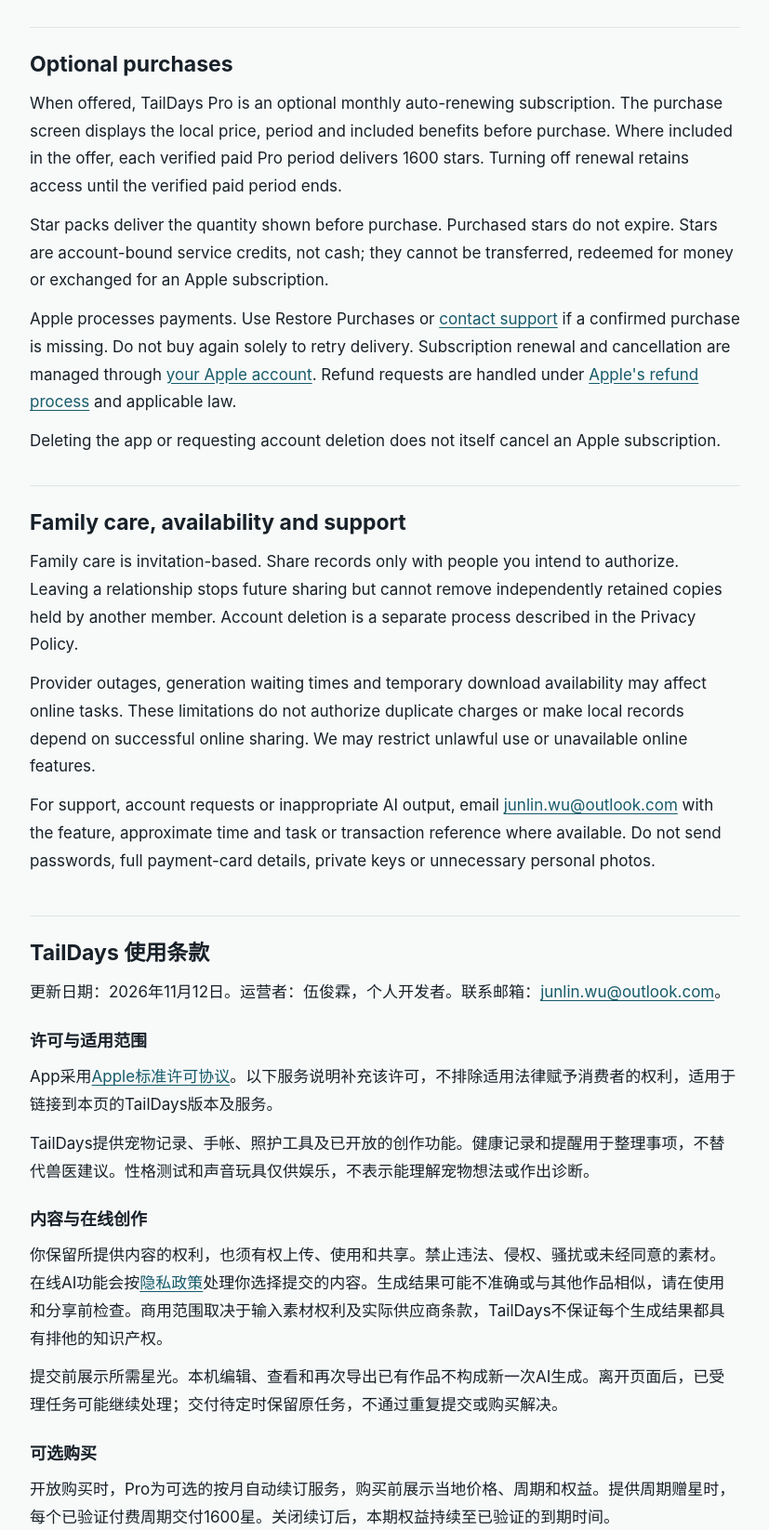
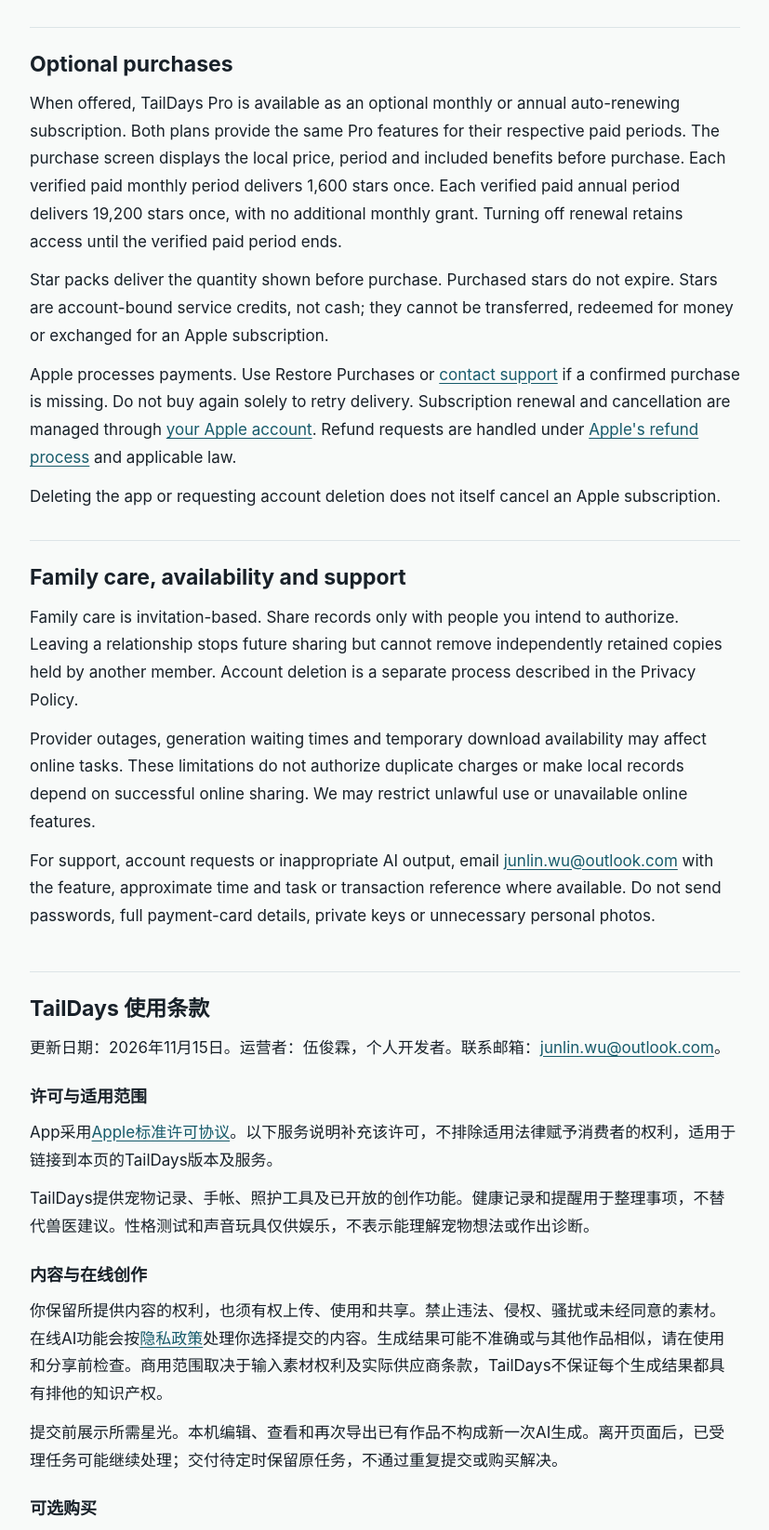
Before and after one commit to O1SL/taildays-support, a plain HTML site: page terms/index.html in a window 1280 px wide. Shown: the part 1154-2800 px from the top of the page at 93% size, without its empty margins (226-1053 px from the left). Drawn offline with Linux system fonts and the light colour scheme.

Commit message:
docs: 补齐已启用的Pro年付条款
月付1,600星，年付一次19,200星；保留其余条款和现有运营者资料。

Co-Authored-By: Claude Code <noreply@anthropic.com>

```diff
--- a/terms/index.html
+++ b/terms/index.html
@@ -12,7 +12,7 @@
 <a class="brand" href="../">TailDays</a>
 <h1>Terms of Use</h1>
 <p class="lead">Service information for life with your pet.</p>
-<p>Last updated: November 12, 2026. Operator: 伍俊霖, individual developer. Contact: <a href="mailto:junlin.wu@outlook.com">junlin.wu@outlook.com</a>.</p>
+<p>Last updated: November 15, 2026. Operator: 伍俊霖, individual developer. Contact: <a href="mailto:junlin.wu@outlook.com">junlin.wu@outlook.com</a>.</p>
 <p><a href="#zh">简体中文</a> · <a href="../privacy/">Privacy Policy</a></p>
 <section>
 <h2>License and scope</h2>
@@ -27,7 +27,7 @@
 </section>
 <section>
 <h2>Optional purchases</h2>
-<p>When offered, TailDays Pro is an optional monthly auto-renewing subscription. The purchase screen displays the local price, period and included benefits before purchase. Where included in the offer, each verified paid Pro period delivers 1600 stars. Turning off renewal retains access until the verified paid period ends.</p>
+<p>When offered, TailDays Pro is available as an optional monthly or annual auto-renewing subscription. Both plans provide the same Pro features for their respective paid periods. The purchase screen displays the local price, period and included benefits before purchase. Each verified paid monthly period delivers 1,600 stars once. Each verified paid annual period delivers 19,200 stars once, with no additional monthly grant. Turning off renewal retains access until the verified paid period ends.</p>
 <p>Star packs deliver the quantity shown before purchase. Purchased stars do not expire. Stars are account-bound service credits, not cash; they cannot be transferred, redeemed for money or exchanged for an Apple subscription.</p>
 <p>Apple processes payments. Use Restore Purchases or <a href="../support/">contact support</a> if a confirmed purchase is missing. Do not buy again solely to retry delivery. Subscription renewal and cancellation are managed through <a href="https://apps.apple.com/account/subscriptions/">your Apple account</a>. Refund requests are handled under <a href="https://support.apple.com/118223">Apple's refund process</a> and applicable law.</p>
 <p>Deleting the app or requesting account deletion does not itself cancel an Apple subscription.</p>
@@ -40,7 +40,7 @@
 </section>
 <section lang="zh-Hans" class="translation" id="zh">
 <h2>TailDays 使用条款</h2>
-<p>更新日期：2026年11月12日。运营者：伍俊霖，个人开发者。联系邮箱：<a href="mailto:junlin.wu@outlook.com">junlin.wu@outlook.com</a>。</p>
+<p>更新日期：2026年11月15日。运营者：伍俊霖，个人开发者。联系邮箱：<a href="mailto:junlin.wu@outlook.com">junlin.wu@outlook.com</a>。</p>
 <h3>许可与适用范围</h3>
 <p>App采用<a href="https://www.apple.com/legal/internet-services/itunes/dev/stdeula/">Apple标准许可协议</a>。以下服务说明补充该许可，不排除适用法律赋予消费者的权利，适用于链接到本页的TailDays版本及服务。</p>
 <p>TailDays提供宠物记录、手帐、照护工具及已开放的创作功能。健康记录和提醒用于整理事项，不替代兽医建议。性格测试和声音玩具仅供娱乐，不表示能理解宠物想法或作出诊断。</p>
@@ -48,7 +48,7 @@
 <p>你保留所提供内容的权利，也须有权上传、使用和共享。禁止违法、侵权、骚扰或未经同意的素材。在线AI功能会按<a href="../privacy/">隐私政策</a>处理你选择提交的内容。生成结果可能不准确或与其他作品相似，请在使用和分享前检查。商用范围取决于输入素材权利及实际供应商条款，TailDays不保证每个生成结果都具有排他的知识产权。</p>
 <p>提交前展示所需星光。本机编辑、查看和再次导出已有作品不构成新一次AI生成。离开页面后，已受理任务可能继续处理；交付待定时保留原任务，不通过重复提交或购买解决。</p>
 <h3>可选购买</h3>
-<p>开放购买时，Pro为可选的按月自动续订服务，购买前展示当地价格、周期和权益。提供周期赠星时，每个已验证付费周期交付1600星。关闭续订后，本期权益持续至已验证的到期时间。</p>
+<p>开放购买时，Pro提供可选的月度或年度自动续订方案，两种方案在各自已付期间提供相同的Pro功能。购买前展示当地价格、周期和权益。每个已验证付费月度一次交付1,600星；每个已验证付费年度一次交付19,200星，不再按月另行发放。关闭续订后，本期权益持续至已验证的到期时间。</p>
 <p>星光包按购买页数量交付，购买获得的星光不设到期日。星光是账号内服务额度，不是现金，不转让、不兑现，也不兑换Apple订阅。</p>
 <p>付款由Apple处理。已确认购买未到账时，可恢复购买或<a href="../support/">联系支持</a>，不要为重试交付再次购买。自动续订在<a href="https://apps.apple.com/account/subscriptions/">Apple账号</a>中管理；退款按<a href="https://support.apple.com/118223">Apple退款流程</a>及适用法律办理。删除App或申请注销账号不会自动取消Apple订阅。</p>
 <h3>共养、服务与支持</h3>
```
